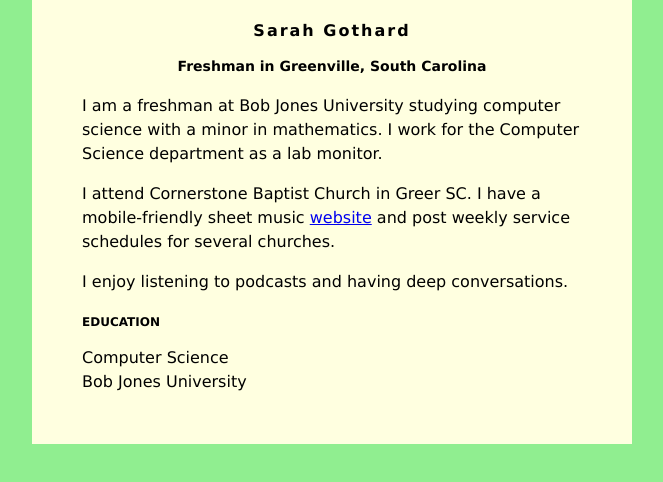
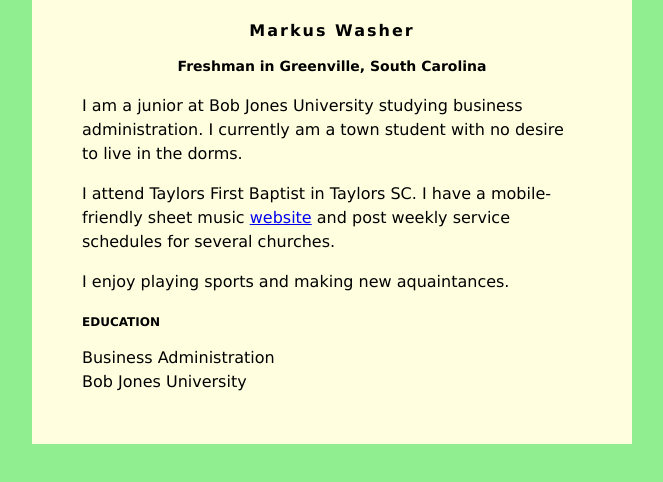
Before and after one commit to MarkWasher/MarkWasher.github.io, a plain HTML site: page index.html in a window 1280 px wide. Shown: the whole page, without its empty margins (308-971 px from the left). Drawn offline with Linux system fonts and the light colour scheme.

Commit message:
Update index.html

```diff
--- a/index.html
+++ b/index.html
@@ -30,21 +30,20 @@
 </head>
 <body>
     <div id="content">
-        <h1>Sarah Gothard</h1>
+        <h1>Markus Washer</h1>
         <h2>Freshman in Greenville, South Carolina</h2>
 
-         <p>I am a freshman at Bob Jones University studying computer science with a minor in
-            mathematics. I work for the Computer Science department as a lab monitor.</p>
+         <p>I am a junior at Bob Jones University studying business administration. I currently am a town student with no desire to live in the dorms.</p>
          <p>
-            I attend Cornerstone Baptist Church in Greer SC. I have a mobile-friendly
+            I attend Taylors First Baptist in Taylors SC. I have a mobile-friendly
             sheet music <a href="https://mobilehymns.org/">website</a> and post weekly service
             schedules for several churches.
          </p>
          <p>
-            I enjoy listening to podcasts and having deep conversations.
+            I enjoy playing sports and making new aquaintances.
          </p>
         <h3>EDUCATION</h3>
-        Computer Science<br />
+        Business Administration<br />
         Bob Jones University
     </div>
 
```
